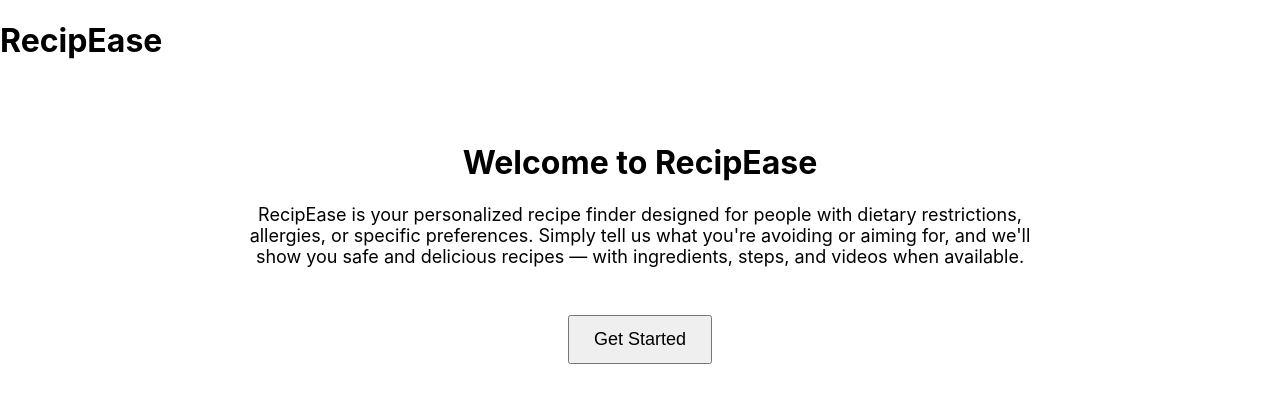
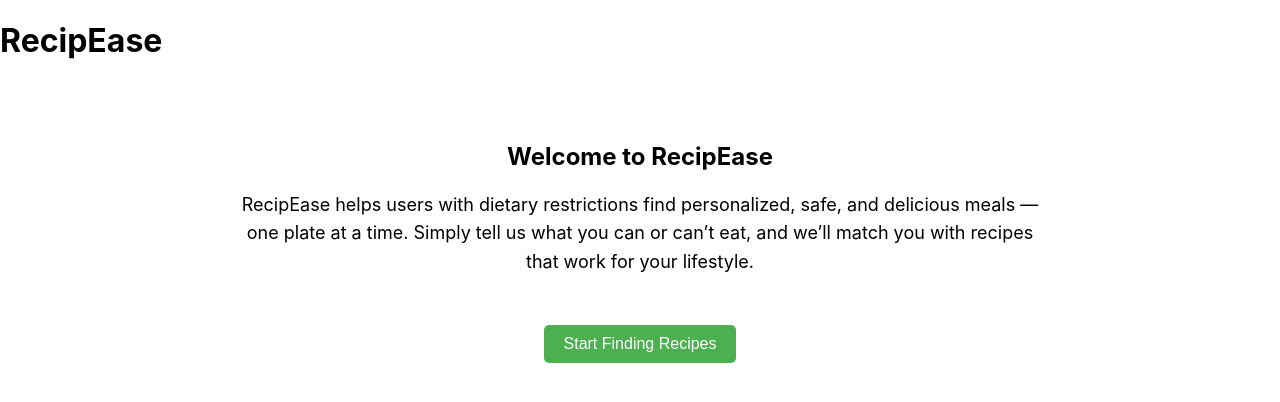
Before and after one commit to ishratarshad/RecipEase, a React (Create React App) app in the folder client/: page / in a window 1280 px wide. Shown: the top 402 px of the page. Built offline with nearby package versions, Linux system fonts and the light colour scheme; no server answers; the HTML template or start-up script is replaced by a standard one.

Commit message:
Add homepage route and restructure app routing

```diff
--- a/client/src/components/Home.jsx
+++ b/client/src/components/Home.jsx
@@ -3,16 +3,24 @@ import { Link } from 'react-router-dom';
 
 const Home = () => {
   return (
-    <div style={{ padding: '40px', maxWidth: '800px', margin: 'auto', textAlign: 'center' }}>
-      <h1>Welcome to RecipEase</h1>
-      <p style={{ fontSize: '18px', marginTop: '20px' }}>
-        RecipEase is your personalized recipe finder designed for people with dietary restrictions,
-        allergies, or specific preferences. Simply tell us what you're avoiding or aiming for,
-        and we'll show you safe and delicious recipes — with ingredients, steps, and videos when available.
+    <div style={{ maxWidth: '800px', margin: '0 auto', padding: '40px', textAlign: 'center' }}>
+      <h2>Welcome to RecipEase</h2>
+      <p style={{ fontSize: '18px', lineHeight: '1.6' }}>
+        RecipEase helps users with dietary restrictions find personalized, safe, and delicious meals — one plate at a time.
+        Simply tell us what you can or can’t eat, and we’ll match you with recipes that work for your lifestyle.
       </p>
       <Link to="/search">
-        <button style={{ marginTop: '30px', padding: '12px 24px', fontSize: '18px', cursor: 'pointer' }}>
-          Get Started
+        <button style={{
+          marginTop: '30px',
+          padding: '10px 20px',
+          fontSize: '16px',
+          cursor: 'pointer',
+          backgroundColor: '#4CAF50',
+          color: '#fff',
+          border: 'none',
+          borderRadius: '5px'
+        }}>
+          Start Finding Recipes
         </button>
       </Link>
     </div>
```
